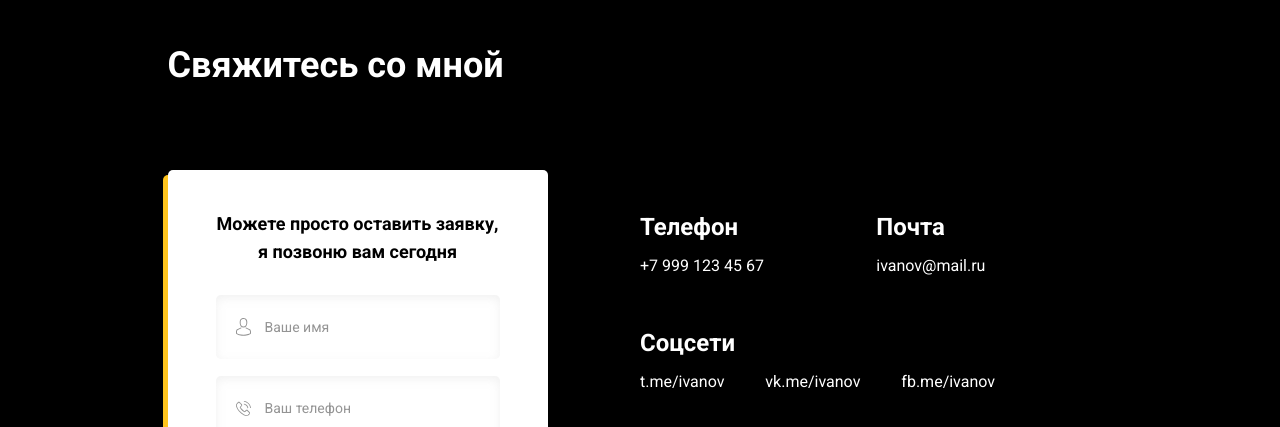
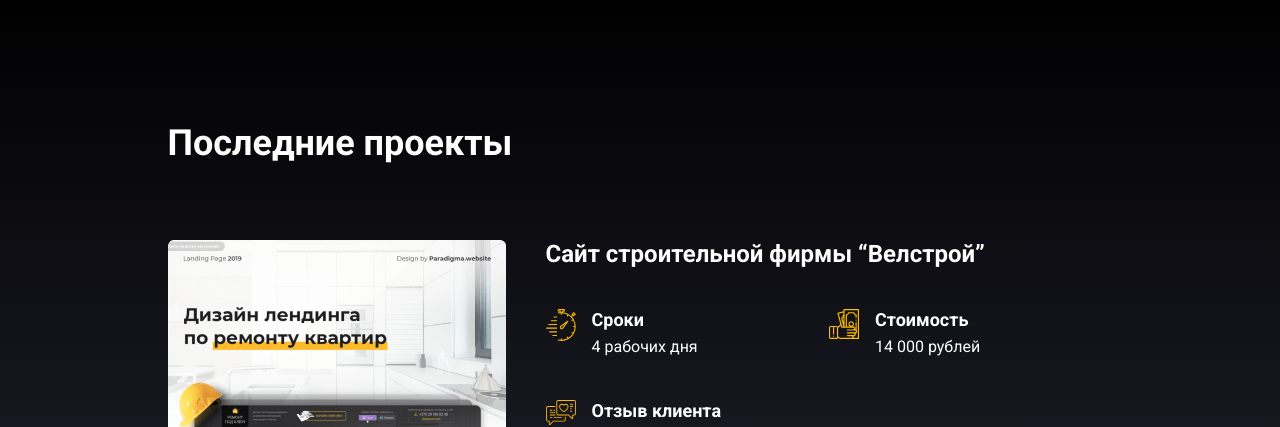
Before and after one commit to NeverMind109/Glo-academy-Portfolio, a plain HTML site: page index.html in a window 1280 px wide. Shown: the part 1572-1999 px from the top of the page. Drawn offline with nearby package versions, Linux system fonts and the light colour scheme.

Commit message:
Created: Added Projects Section

```diff
--- a/index.html
+++ b/index.html
@@ -80,6 +80,40 @@
                 </div>
             </div>
         </section>
+        <section class="projects">
+            <div class="container">
+                <h2 class="title projects__title projects__title--margin">Последние проекты</h2>
+                <div class="projects__slider">
+                    <div class="project__slide">
+                        <img src="img/projects/project-1.png" alt="Image: Project" class="project__image">
+                        <div class="project__text">
+                            <h3 class="project__title">Сайт строительной фирмы “Велстрой”</h3>
+                            <div class="project__time">
+                                <img src="img/time-icon.svg" alt="Icon: Time" class="project__icon">
+                                <div class="project__description">
+                                    <h4 class="project__subtitle">Сроки</h4>
+                                    <p class="project__paragraph">4 рабочих дня</p>
+                                </div>
+                            </div>
+                            <div class="project__cost">
+                                <img src="img/cost-icon.svg" alt="Icon: Cost" class="project__icon">
+                                <div class="project__description">
+                                    <h4 class="project__subtitle">Стоимость</h4>
+                                    <p class="project__paragraph">14 000 рублей</p>
+                                </div>
+                            </div>
+                            <div class="project__feedback">
+                                <img src="img/feedback-icon.svg" alt="Icon: Feedback" class="project__icon">
+                                <div class="project__description">
+                                    <h4 class="project__subtitle">Отзыв клиента</h4>
+                                    <p class="project__paragraph">Мне понравилось работать с Артемом, потому что он все время был на связи и предлагал свои решения, когда мы заходили в тупик с дизайном. Мне нужны были закрывающие документы для бухгалтерии, и Артем — тот редкий фрилансер, у которого с документами все в порядке</p>
+                                </div>
+                            </div>
+                        </div>
+                    </div>
+                </div>
+            </div>
+        </section>
     </main>
     <footer class="footer">
         <div class="container">
--- a/scss/_blocks/_footer.scss
+++ b/scss/_blocks/_footer.scss
@@ -1,6 +1,5 @@
 .footer {
     padding: 57px 0 148px;
-    background-color: #000;
     &__title {
         &--margin {
             margin-bottom: 84px;
--- /dev/null
+++ b/scss/_blocks/_projects.scss
@@ -0,0 +1,51 @@
+.projects {
+    background: linear-gradient(180deg, #000000 0%, rgba(0, 0, 0, 0) 95.44%);
+    padding: 135px 0 108px;
+    &__title {
+        &--margin {
+            margin-bottom: 76px;
+        }
+    }
+}
+.project {
+    &__slide {
+        display: flex;
+        align-items: flex-start;
+        justify-content: space-between;
+    }
+    &__text {
+        display: flex;
+        flex-wrap: wrap;
+        flex-basis: 60%;
+    }
+    &__title {
+        flex-basis: 100%;
+        font-weight: bold;
+        font-size: 24px;
+        line-height: 28px;
+        margin: 0 0 41px;
+    }
+    &__time, &__cost {
+        flex-basis: 50%;
+        margin-bottom: 44px;
+    }
+    &__time, &__cost, &__feedback {
+        display: flex;
+        align-items: flex-start;
+    }
+    &__icon {
+        margin-right: 16px;
+    }
+    &__subtitle {
+        font-weight: bold;
+        font-size: 18px;
+        line-height: 21px;
+        margin: 0 0 7px;
+    }
+    &__paragraph {
+        font-weight: normal;
+        font-size: 16px;
+        line-height: 19px;
+        margin: 0;
+    }
+}
--- a/scss/style.scss
+++ b/scss/style.scss
@@ -3,4 +3,5 @@
 @import '_settings.scss';
 @import '_blocks/_header.scss';
 @import '_blocks/_features.scss';
+@import '_blocks/_projects.scss';
 @import '_blocks/_footer.scss';
```
Also changed, not shown: css/style.css, img/cost-icon.svg (added), img/feedback-icon.svg (added), img/projects/project-1.png (added), img/time-icon.svg (added), 1 other file.
